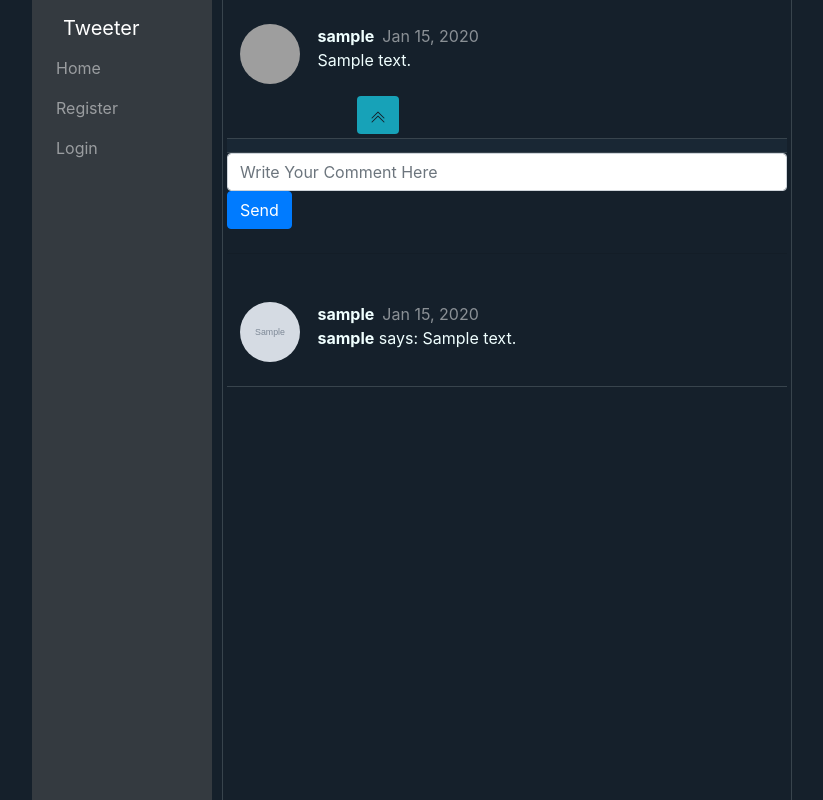
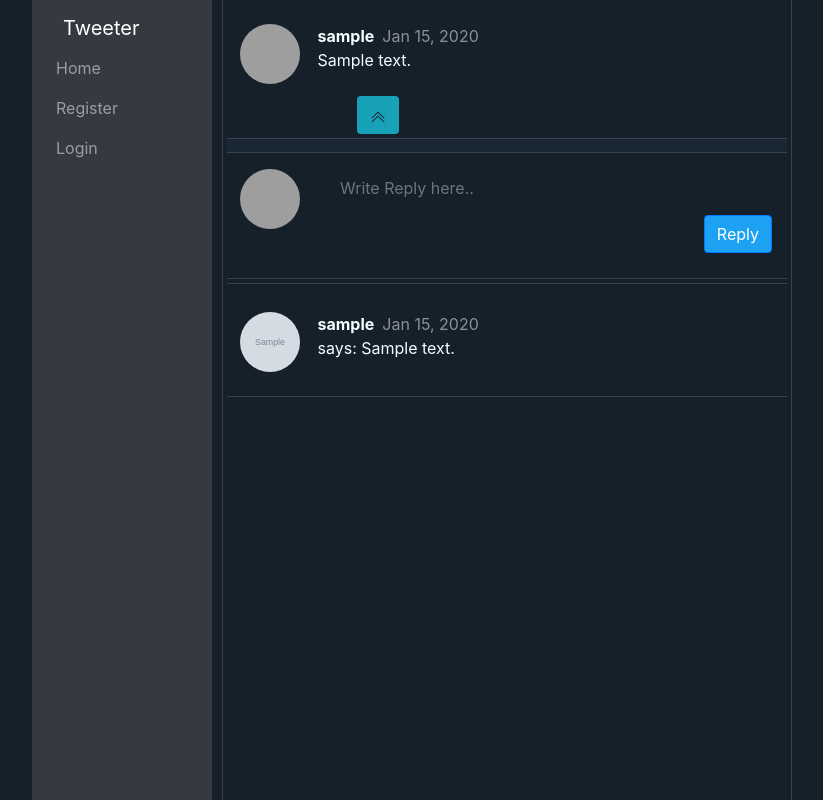
Before and after one commit to hamidrezarj/twitter_clone, a Django app: page /comment/1 in a window 1280 px wide. Shown: the whole page, without its empty margins (38-861 px from the left). Run offline with Django 3.2, Linux system fonts and the light colour scheme; tables that the repository leaves empty hold one stand-in row (values such as "Sample post"); grey boxes marked "Sample" are stand-in pictures; some libraries are stand-ins or nearby versions; grey boxes are pictures that could not be loaded.

Commit message:
Update index.css and tweet_with_replies.html reply box

```diff
--- a/tweets/static/tweets/index.css
+++ b/tweets/static/tweets/index.css
@@ -226,3 +226,7 @@
 .custom-file-img {
     width: 60px !important;
 }
+
+.replyView>tweet-box:hover {
+    background-color: rgba(255, 255, 255, 1) !important;
+}
--- a/tweets/templates/tweets/tweet_with_replies.html
+++ b/tweets/templates/tweets/tweet_with_replies.html
@@ -8,14 +8,42 @@
 
         <div class="partBread lineBreak border-top border-bottom border-tweeter"></div>
 
-        <form action="{% url 'tweets:comment' post_id %}" method="post">
-            {% csrf_token %}
-            <input type="text" placeholder="Write Your Comment Here" name="content" class="form-control">
-            <!--<textarea name="" id="" cols="5" rows="5" class="form-control"></textarea>-->
-            <button class="btn btn-primary">Send</button>
-        </form>
+        <div class="container row mx-0 px-0 pb-1">
+            <div class="pb-3">
+                <div class="text-center pfpSmolContainer d-inline-block px-0 mt-3 mx-2"
+                     style="min-height: 100%; vertical-align:top; box-sizing: border-box; align-items: stretch;">
+                    <img class="rounded pfpSmol"
+                         src="https://mdbootstrap.com/img/Photos/Others/placeholder-avatar.jpg"
+                         style="border: 2px solid #51D2B7;"/>
+                    {#                ^PUT LOGGED IN USER PFP HERE!#}
+                </div>
+            </div>
+            <div class="col pt-3">
+                <form class="align-items-stretch" autocomplete="off" action="{% url 'tweets:comment' post_id %}" method="post">
+                    {% csrf_token %}
 
-        <hr class="my-4">
+                    <input type="text" class="form-control tweetTextArea mb-2" id="replyBox" maxlength="250" minlength="1"
+                              data-min-rows='1' rows='1' name="content" placeholder="Write Reply here..">
+                    <div class="d-flex flex-row align-items-center">
+                        <div class="col d-flex justify-content-end p-0">
+                            <button class="btn btn-primary tweetSubmitBtn" id="replyBtn">Reply</button>
+                        </div>
+                    </div>
+                </form>
+
+                <hr class="my-2">
+            </div>
+        </div>
+{#        <form action="{% url 'tweets:comment' post_id %}" method="post">#}
+{#            {% csrf_token %}#}
+{#            <input type="text" placeholder="Write Your Comment Here" name="content" class="form-control">#}
+{#            <!--<textarea name="" id="" cols="5" rows="5" class="form-control"></textarea>-->#}
+{#            <button class="btn btn-primary">Send</button>#}
+{#        </form>#}
+
+        <hr class="my-1 lineBreak" style="width: 100%; background-color: white; margin:-1px 0;">
+        <hr class="my-1 lineBreak" style="width: 100%; background-color: white; margin:-1px 0;">
+
         {% if tweet.comment_set %}
             {% for c in tweet.comment_set.all %}
                 <div class="tweet-box container mb-0 pt-2 px-0 pb-1"
@@ -40,11 +68,11 @@
                         <div class="d-flex align-items-center pt-3">
                             <b class="text text-left pr-2"
                                style="align-items: baseline; flex-direction: row;">{{ tweet.profile.user.username }} </b>
-                            <p class="text text-white-50 m-0">{{ tweet.pub_date|date:"M j, Y" }}</p>
+                            <p class="text text-white-50 m-0">{{ c.pub_date|date:"M j, Y" }}</p>
                         </div>
                         <div>
 
-                            <p class="text"><b>{{ c }}</b> says: {{ c.content }}</p>
+                            <p class="text">says: {{ c.content }}</p>
 
                             <hr class="my-4" style="border: none">
                         </div>
```
